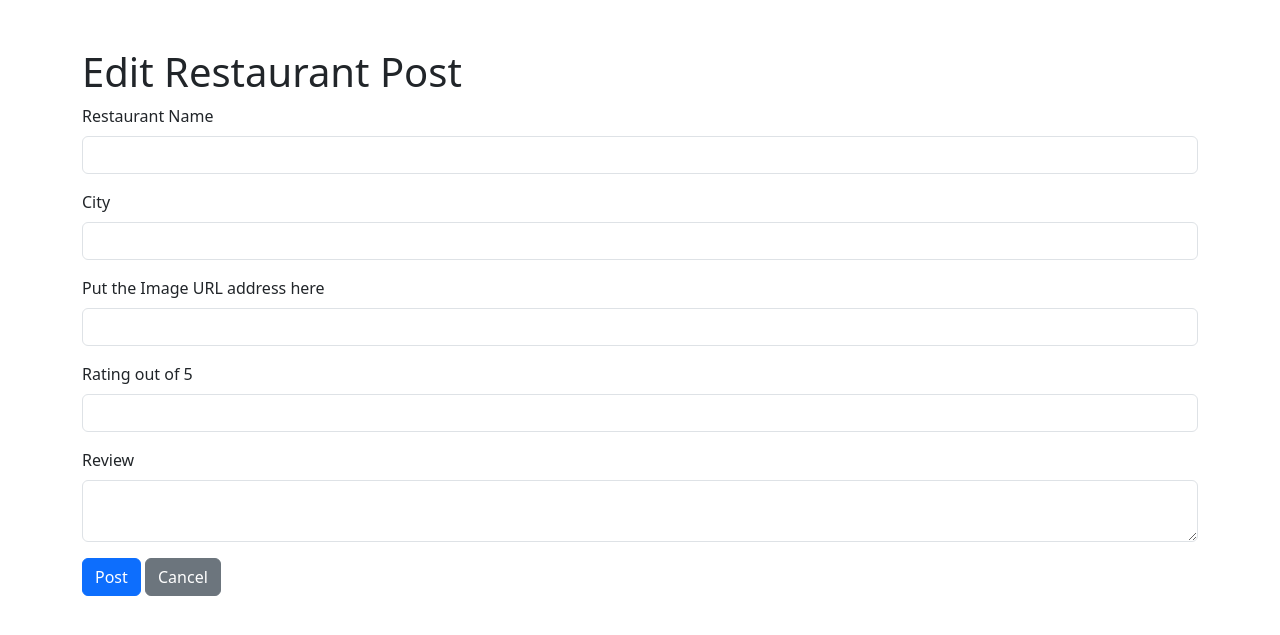
After one commit to thawlinnoo/tasteboard, a Flask app: template templates/edit_post.html in a window 1280 px wide. The commit adds this page. Shown: the top 635 px of the page. Run offline with Flask 3, Linux system fonts and the light colour scheme; the template is opened without the code that fills it: values that come from a table or form of the project are taken from there, others are empty; some libraries are stand-ins or nearby versions.

Commit message:
Edit post

```diff
--- a/app.py
+++ b/app.py
@@ -251,6 +251,34 @@ def delete_comment(comment_id):
 
 
 
+@app.route("/posts/<int:post_id>/edit", methods=["GET", "POST"])
+@login_required
+def edit_post(post_id):
+    post = RestaurantPost.query.get_or_404(post_id)
+
+
+    if current_user.id != post.user_id and not current_user.is_admin:
+        flash("You do not have permission to edit this post.")
+        return redirect(url_for("home"))
+
+    form = RestaurantPostForm(obj=post) #"obj=post" makes the form already filled with the current existing data in db
+
+    if form.validate_on_submit():
+        post.name = form.name.data #it updated the existing data from db
+        post.city = form.city.data
+        post.image_url = form.image_url.data
+        post.rating = form.rating.data
+        post.review = form.review.data
+
+        db.session.commit()
+
+        flash("Post updated successfully.")
+        return redirect(url_for("home"))
+
+    return render_template("edit_post.html", form=form, post=post)
+
+
+
 
 
 
--- /dev/null
+++ b/templates/edit_post.html
@@ -0,0 +1,41 @@
+{% extends "base.html" %}
+
+{% block content %}
+<div class="container mt-5">
+    <h1>Edit Restaurant Post</h1>
+
+    <form method="POST">
+        {{ form.hidden_tag() }}
+        <div class="mb-3">
+            {{ form.name.label(class="form-label") }}
+            {{ form.name(class="form-control") }}
+        </div>
+
+        <div class="mb-3">
+            {{ form.city.label(class="form-label") }}
+            {{ form.city(class="form-control") }}
+        </div>
+
+        <div class="mb-3">
+            {{ form.image_url.label(class="form-label") }}
+            {{ form.image_url(class="form-control") }}
+        </div>
+
+        <div class="mb-3">
+            {{ form.rating.label(class="form-label") }}
+            {{ form.rating(class="form-control") }}
+        </div>
+
+        <div class="mb-3">
+            {{ form.review.label(class="form-label") }}
+            {{ form.review(class="form-control") }}
+        </div>
+
+        {{ form.submit(class="btn btn-primary") }}
+
+        <a href="{{ url_for('home') }}" class="btn btn-secondary">
+            Cancel
+        </a>
+    </form>
+</div>
+{% endblock %}
--- a/templates/index.html
+++ b/templates/index.html
@@ -31,6 +31,11 @@
                   <p class="text-muted">Posted by {{ post.author.name }} on {{ post.date_posted.strftime("%b %d, %Y") }}</p>
               </div>
               {% if current_user.id == post.user_id or current_user.is_admin %}
+
+                <a href="{{ url_for('edit_post', post_id=post.id) }}" class="btn btn-sm btn-warning">
+                    Edit Post
+                </a>
+
                 <form method="POST" action="{{ url_for('delete_post', post_id=post.id) }}">
                     <button type="submit" class="btn btn-sm btn-danger">
                         Delete Post
@@ -46,6 +51,7 @@
                     <strong>{{ comment.author.name }}</strong>:
                     {{ comment.text }}
                   </div>
+
                   {% if current_user.id == comment.user_id or current_user.is_admin %}
                     <form method="POST" action="{{ url_for('delete_comment', comment_id=comment.id) }}">
                         <button type="submit" class="btn btn-sm btn-outline-danger">
```
